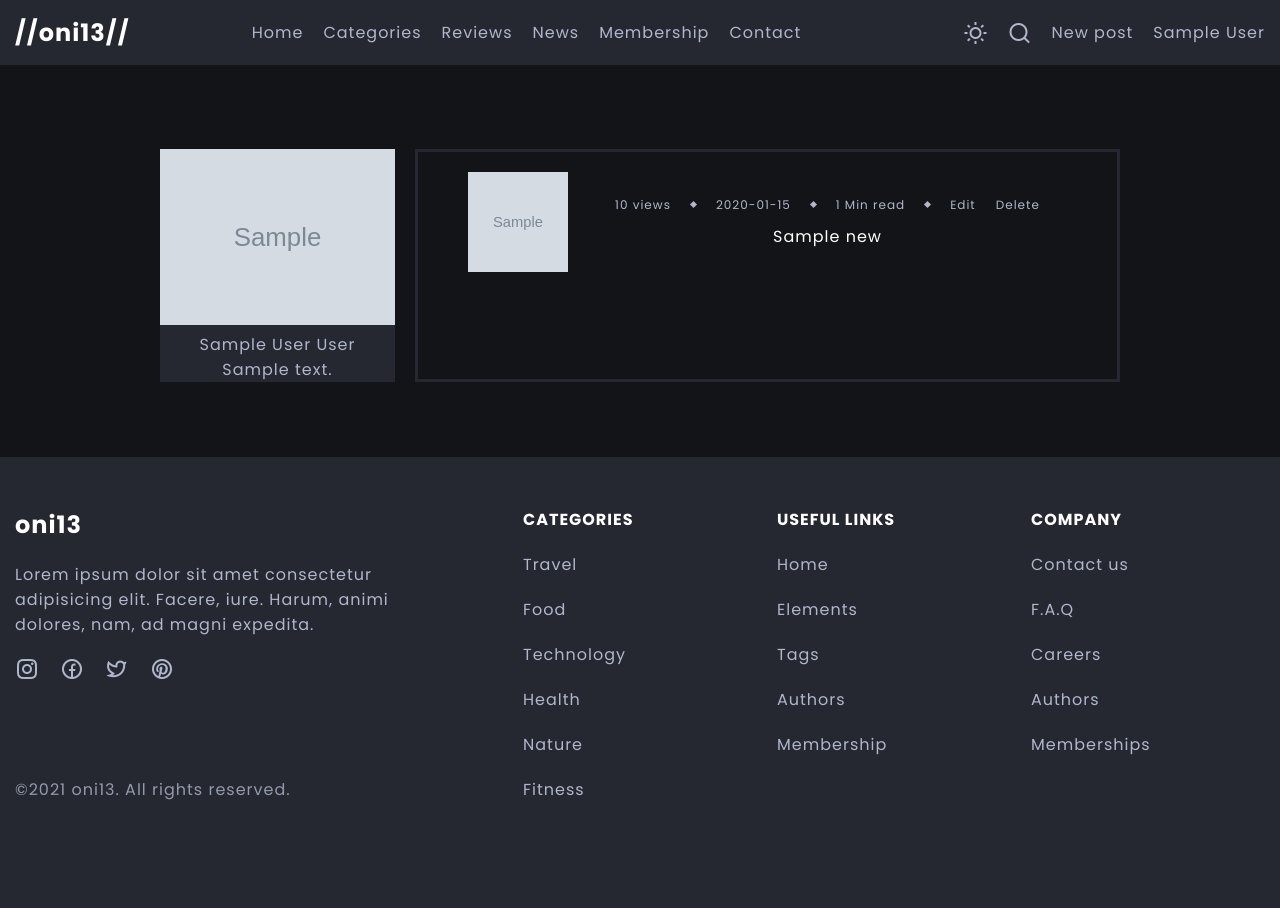
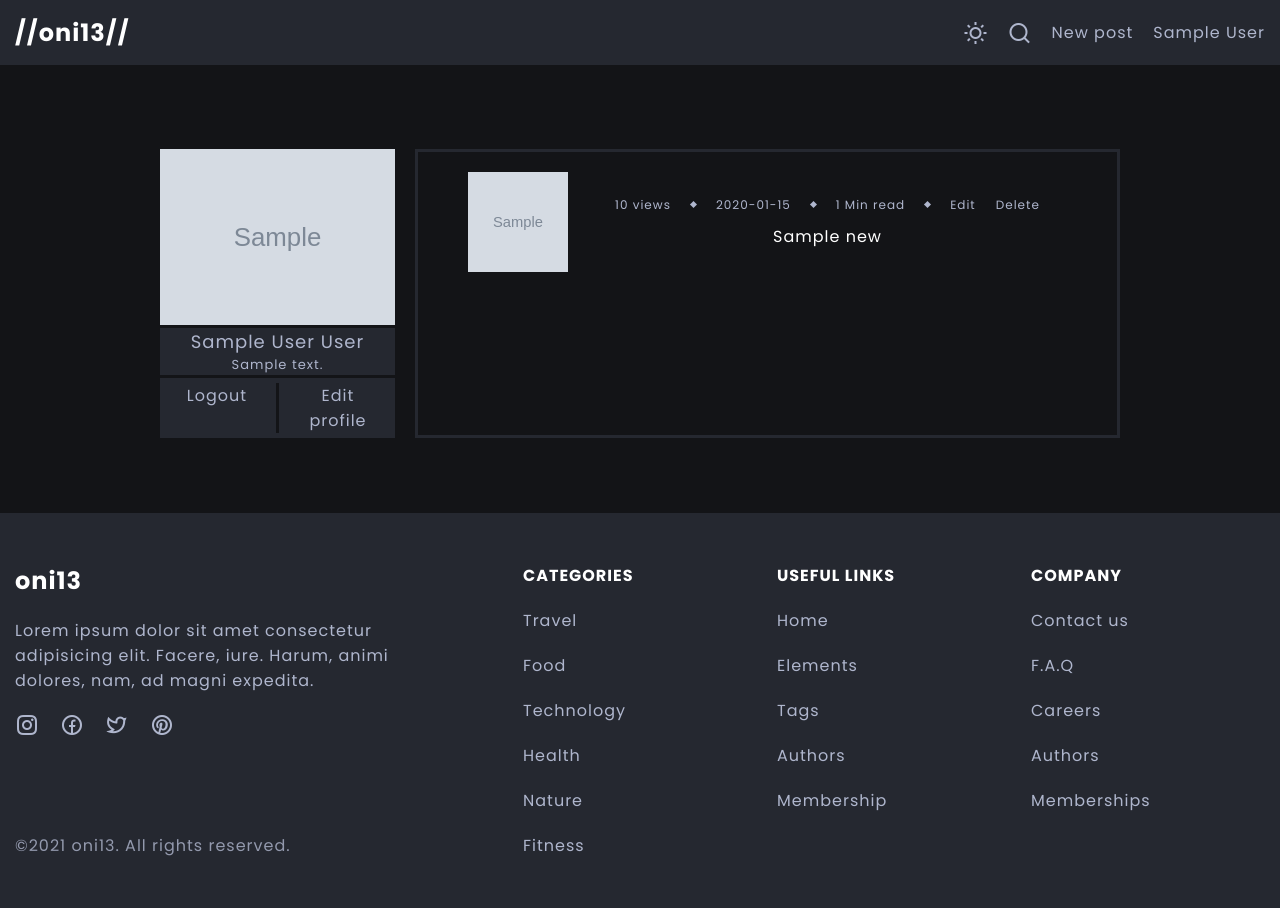
Before and after one commit to itc1205/VeryCoolBlog, a Flask app: page /account/1 in a window 1280 px wide. Before the commit the page ends 800 px from the top, so only its background shows below. Run offline with Flask 2, Linux system fonts and the light colour scheme; a user stored in the database is signed in; tables that the repository leaves empty hold one stand-in row (values such as "Sample post"); grey boxes marked "Sample" are stand-in pictures; parts of the project's set-up code (start-up, migrations or seed data) failed here and were passed over.

Commit message:
Account commit

```diff
--- a/main.py
+++ b/main.py
@@ -23,7 +23,10 @@ app.config['SECRET_KEY'] = 'nice'
 login_manager = LoginManager()
 login_manager.init_app(app)
 USER_IMAGE_PATH = 'static/assets/user_images'
-DEFAULT_PROFILE_PICTURE = 'static/assets/default_images/profile_images/profile_image.jpg'
+DEFAULT_PROFILE_PICTURE_PATH = 'static/assets/default_images/profile_images/profile_image.jpg'
+
+with open(DEFAULT_PROFILE_PICTURE_PATH, "rb") as file:
+        DEF_PROFILE_PIC = file.read()
 
 
 def main():
@@ -85,15 +88,19 @@ def index():
 
         email = request.form["email"]
 
-        if db_sess.query(SubEmail).filter(SubEmail.email == email).first():
-            return redirect('/')
-        subEmail = SubEmail()
-        subEmail.email = email
+        if email:
+            if db_sess.query(SubEmail).filter(SubEmail.email == email).first():
+                return redirect('/')
+            subEmail = SubEmail()
+            subEmail.email = email
 
-        db_sess.add(subEmail)
-        db_sess.commit()
+            db_sess.add(subEmail)
+            db_sess.commit()
 
-        mail.sendEmail(email, "Thanks for subscription")
+            mail.sendEmail(email, "Thanks for subscription")
+        else:
+            abort(404)
+
         return redirect('/')
 
     if request.method == "GET":
@@ -155,7 +162,7 @@ def load_user(user_id):
 
 
 class LoginForm(FlaskForm):
-    email = EmailField('Email', validators=[DataRequired()])
+    login = EmailField('Login', validators=[DataRequired()])
     password = PasswordField('Password', validators=[DataRequired()])
     remember_me = BooleanField('Remember me')
     submit = SubmitField('Log in')
@@ -167,16 +174,20 @@ def login():
     params = {
         'form': form,
     }
+
     if form.validate_on_submit():
         db_sess = db_session.create_session()
-        user = db_sess.query(User).filter(
-            User.email == form.email.data).first()
+        user = db_sess.query(User).filter(User.login == form.login.data).first()
+
         if user and user.check_password(form.password.data):
             login_user(user, remember=form.remember_me.data)
+
             return redirect("/")
+
         return render_template('login.html',
                                message="Wrong login or password",
                                **params)
+
     return render_template('login.html', **params)
 
 
@@ -232,13 +243,15 @@ def registration():
 
         profile_image = request.files['profile_image']
 
+        profile_image_path = f'{USER_IMAGE_PATH}/profile_images/profile_image_{len(listdir(f"{USER_IMAGE_PATH}/profile_images")) + 1}.png'
+
         if profile_image:
-            profile_image_path = f'{USER_IMAGE_PATH}/profile_images/profile_image_{len(listdir(f"{USER_IMAGE_PATH}/profile_images")) + 1}.png'
-
             with open(profile_image_path, "wb") as file:
                 file.write(profile_image.read())
+
         else:
-            profile_image_path = DEFAULT_PROFILE_PICTURE
+            with open(profile_image_path, "wb") as file:
+                file.write(DEF_PROFILE_PIC.read())
 
         user.profile_image = profile_image_path
 
@@ -363,13 +376,20 @@ def olderPosts():
 @app.route('/search')
 def search():
     db_sess = db_session.create_session()
+
     params = {
         "search_string": request.args.get('search-field'),
         "search_tags": request.args.get('tag')
     }
-    params["search_result"] = db_sess.query(News).order_by(News.created_date).filter(News.title.like(
+
+    if params["search_string"]:
+        params["search_result"] = db_sess.query(News).order_by(News.created_date).filter(News.title.like(
         f"%{params['search_string']}%"
     ))
+
+    elif params["search_tags"]:
+        params["search_result"] = db_sess.query(News).order_by(News.created_date).filter(News.tag == params['search_tags'])
+
     return render_template('search.html', **params)
 
 
@@ -385,8 +405,8 @@ def contacts():
 # Edit/Delete posts
 
 @login_required
-@app.route('/edit', methods=['GET', 'POST'])
-def edit():
+@app.route('/edit_post', methods=['GET', 'POST'])
+def edit_post():
     form = CreatePostForm()
     db_sess = db_session.create_session()
     post_id = request.args.get('post_id')
@@ -415,19 +435,78 @@ def edit():
 
             return redirect('/')
 
+
+
 @login_required
-@app.route('/delete')
-def delete():
+@app.route('/delete_post')
+def delete_post():
     db_sess = db_session.create_session()
     post_id = request.args.get('post_id')
     post = db_sess.query(News).filter(News.id == post_id).first()
+
     if (not current_user.id == post.user.id) or (not post):
         abort(404)
+
     else:
         db_sess.delete(post)
         db_sess.commit()
-        return "Successfully deleted~!"
+        flash('Sucessfully deleted')
+        return redirect('/')
 
+
+@login_required
+@app.route('/edit_profile', methods=['GET', 'POST'])
+def edit_profile():
+    form = RegistrationForm()
+    db_sess = db_session.create_session()
+    user_id = request.args.get('user_id')
+    user = db_sess.query(User).filter(User.id == user_id).first()
+    if (not current_user.id == user.id) or (not user):
+        abort(404)
+
+    else:
+        form.name.data = user.name
+        form.surname.data = user.surname
+        form.user_description.data = user.description
+        form.email.data = user.email
+        form.login.data = user.login
+
+        if request.method == "GET":
+            return render_template("register.html", form=form)
+
+        if form.validate_on_submit:
+
+            if form.password.data != form.repeat_password.data:
+                return render_template('register.html', form=form,
+                                    message="Password does not match")
+            db_sess = db_session.create_session()
+
+            if db_sess.query(User).filter(User.email == form.email.data).filter(User.id != user.id).first():
+                return render_template('register.html', form=form,
+                                    message="User with this email is already exists")
+
+            if db_sess.query(User).filter(User.login == form.login.data).filter(User.id != user.id).first():
+                return render_template('register.html', form=form,
+                                    message="User with this login is already exists")
+
+            user.email=form.email.data
+            user.login=form.login.data
+            user.surname=form.surname.data
+            user.name=form.name.data
+            user.description=form.user_description.data
+
+            profile_image = request.files['profile_image']
+
+            if profile_image:
+                profile_image_path = user.profile_image
+
+                with open(profile_image_path, "wb") as file:
+                    file.write(profile_image.read())
+
+            user.set_password(form.password.data)
+            db_sess.commit()
+
+            return redirect('/')
 
 if __name__ == "__main__":
     main()
--- a/static/assets/css/main.css
+++ b/static/assets/css/main.css
@@ -747,7 +747,6 @@ body.light-theme{
 .post-form .container,
 .register-form .container,
 .login-form .container{
-    max-width: 90rem;
     padding: 0;
     display: flex;
     flex-direction: column;
@@ -774,18 +773,19 @@ body.light-theme{
 /* messages */
 
 .error-message{
-    padding-block: .5rem;
+    padding-block: 1.5rem;
     background-color: var(--secondary-background-color);
-    box-shadow: 4px 4px rgb(247, 88, 26);
+    box-shadow: solid rgb(247, 88, 26);
+    font-size: var(--font-size-md);
+    text-align: center;
 }
 
 .success-message{
-    padding-block: .5rem;
+    padding-block: 1.5rem;
     background-color: var(--secondary-background-color);
-    box-shadow: 4px 4px rgb(115, 255, 0);
+    box-shadow: solid rgb(115, 255, 0);
     font-size: var(--font-size-md);
     text-align: center;
-    padding: 0.5rem;
 }
 
 
@@ -816,6 +816,9 @@ body.light-theme{
 }
 
 .user-info{
+    display: flex;
+    flex-direction: column;
+    justify-content: space-between;
     background-color: var(--secondary-background-color);
     width: auto;
 }
@@ -830,6 +833,44 @@ body.light-theme{
     gap: var(--gap);
 }
 
+.user-image-container{
+    display: flex;
+    border-bottom: solid var(--primary-background-color);
+}
+
+.buttons-placeholder{
+    display: flex;
+    flex-direction: row;
+    justify-content: space-around;
+}
+
+.user-info-container{
+    display:flex;
+    flex-direction: column;
+    justify-content: space-around;
+
+}
+
+.buttons-placeholder{
+    border-top: solid var(--primary-background-color);
+    padding: 0.5rem;
+}
+
+.buttons-placeholder > .btn{
+    width: 40%;
+}
+
+.user-name-surname{
+    font-size: large;
+}
+
+.user-description{
+    font-size: small;
+}
+
+.button-spacer{
+    border-left: solid var(--primary-background-color);
+}
 /* Error handling */
 .error{
     margin-bottom: 5rem;
--- a/templates/account.html
+++ b/templates/account.html
@@ -13,7 +13,17 @@
                         <div class="user-description">
                             {{user.description}}
                         </div>
+
                     </div>
+                    {% if current_user.id == user.id %}
+                    <div class="buttons-placeholder">
+                        <a href="/logout" class="btn">Logout</a>
+                        <span class="button-spacer"></span>
+                        <a href="/edit_profile?user_id={{user.id}}" class="btn">Edit profile</a>
+                    </div>
+
+
+                    {% endif %}
                 </div>
 
                 <div class="user-posts-container">
@@ -34,8 +44,8 @@
                                 <span>{{item.reading_time_in_minutes}} Min read</span>
                                 {% if current_user.id == user.id %}
                                 <span class="article-data-spacer"></span>
-                                <span><a href="/edit?post_id={{item.id}}">Edit</a></span>
-                                <span><a href="/delete?post_id={{item.id}}">Delete</a></span>
+                                <span><a href="/edit_post?post_id={{item.id}}">Edit</a></span>
+                                <span><a href="/delete_post?post_id={{item.id}}">Delete</a></span>
                                 {% endif %}
                             </div>
 
--- a/templates/base.html
+++ b/templates/base.html
@@ -25,24 +25,6 @@
 
             <div class="menu" id="menu">
                 <ul class="list">
-                    <li class="list-item">
-                        <a href="#" class="list-link">Home</a>
-                    </li>
-                    <li class="list-item">
-                        <a href="#" class="list-link">Categories</a>
-                    </li>
-                    <li class="list-item">
-                        <a href="#" class="list-link">Reviews</a>
-                    </li>
-                    <li class="list-item">
-                        <a href="#" class="list-link">News</a>
-                    </li>
-                    <li class="list-item">
-                        <a href="#" class="list-link">Membership</a>
-                    </li>
-                    <li class="list-item">
-                        <a href="#" class="list-link">Contact</a>
-                    </li>
                     {% if current_user.is_authenticated %}
                     <li><a class="list-item screen-lg-hidden" href="/create_new_post">New post</a></li>
                     <li><a class="list-item screen-lg-hidden" href="/account/{{current_user.id}}">{{ current_user.name }}</a></li>
--- a/templates/contacts.html
+++ /dev/null
@@ -1,2 +0,0 @@
-{% extends base.html %}{% block content %}
-{% endblock %}
```
